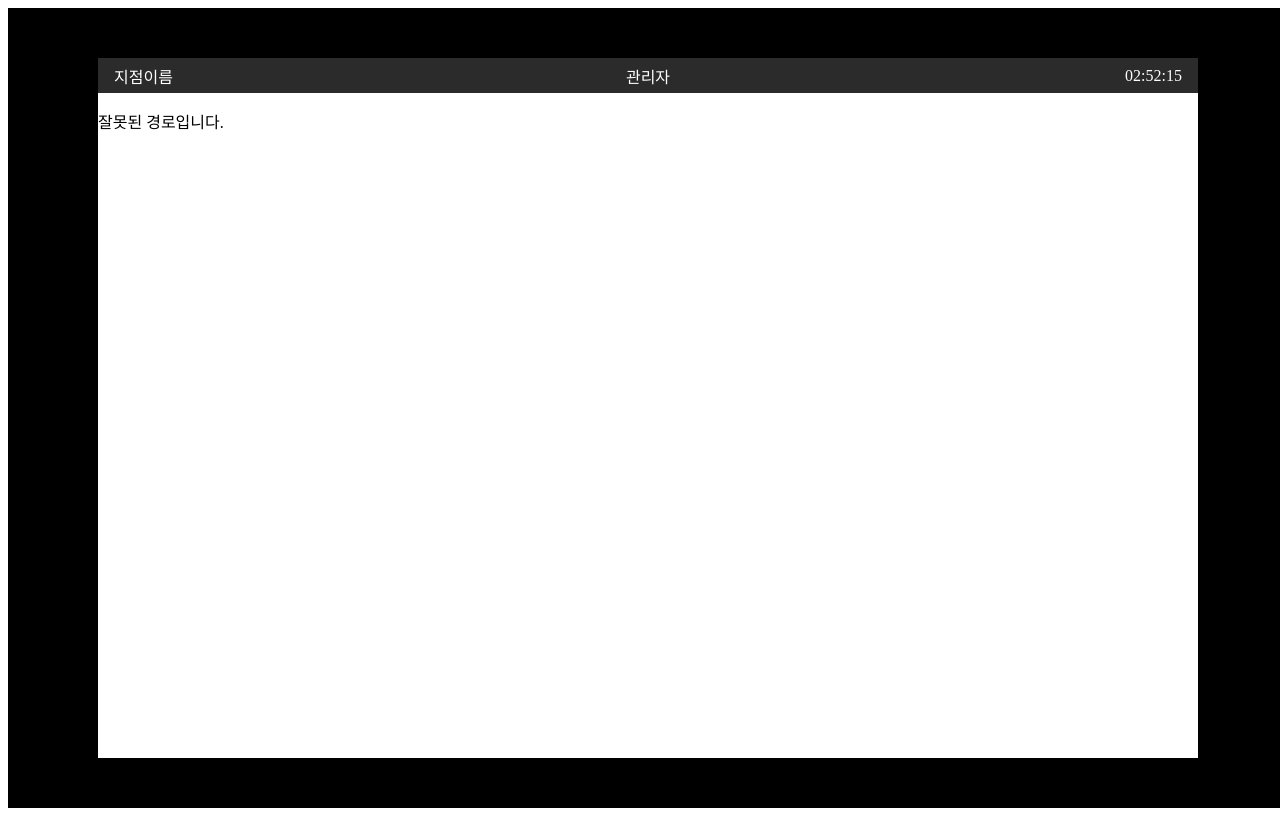
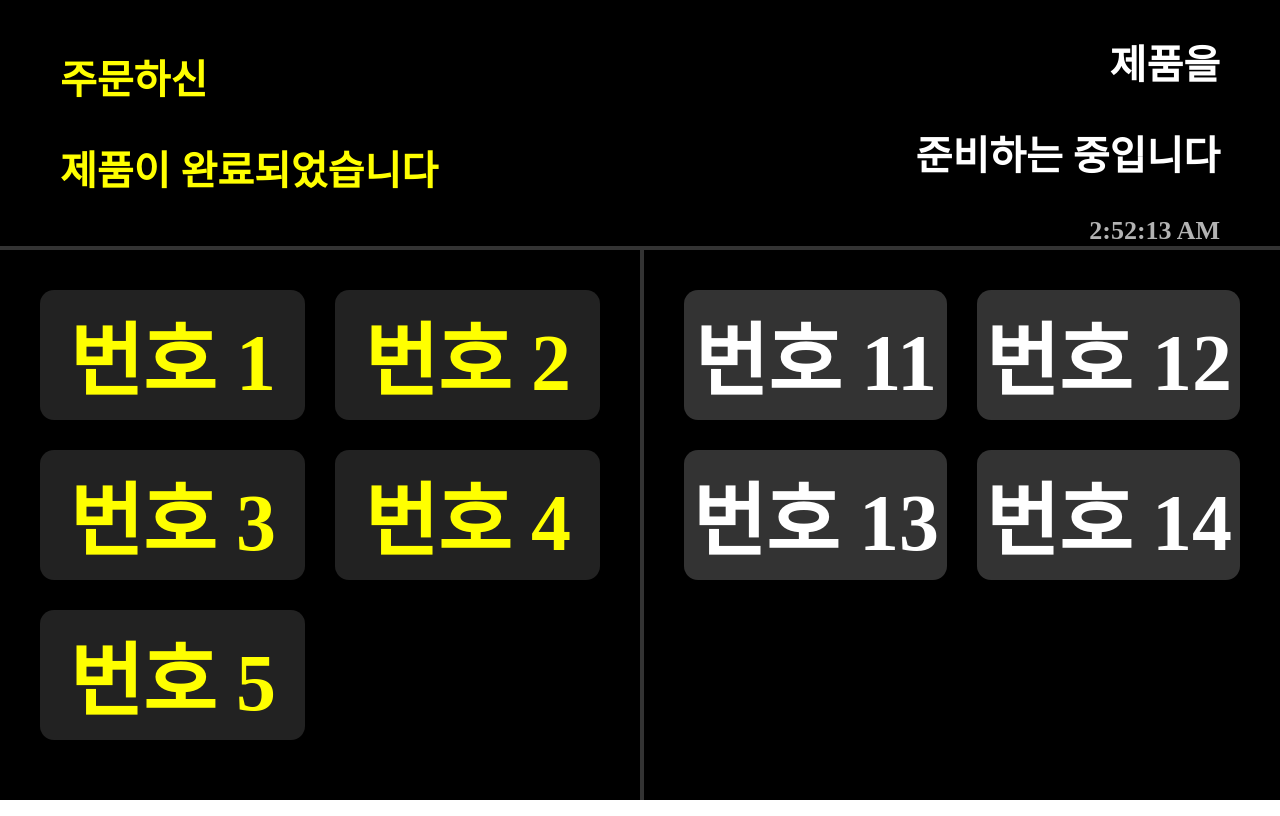
Before and after one commit to forERP/Frontend-Repo, a React (Vite) app in the folder store-web/: page /number in a window 1280 px wide. Built offline with nearby package versions, Linux system fonts and the light colour scheme.

Commit message:
feat:주방 안 주문확인, 번호 호출 refactor: router UI분리 (poslayout만 포스UI)

```diff
--- a/store-web/src/App.css
+++ b/store-web/src/App.css
@@ -1,38 +1,77 @@
-/* 전체 배경 */
+전체 배경
+/* .pos-bg { */
+/* width: 100vw; */
+/* height: 100vh; */
+/* background-color: #000; */
+/* 검은 배경 */
+/* display: flex; */
+/* justify-content: center; */
+/* align-items: center; */
+/* } */
+
+/* 포스기 화면 */
+/* .pos-container { */
+/* width: 1100px; */
+/* 포스기 느낌 */
+/* height: 700px; */
+/* display: flex; */
+/* flex-direction: column; */
+/* background-color: #000; */
+/* } */
+
+/* 헤더 영역 (2 비율) */
+/* .pos-header { */
+/* flex: 0.5; */
+/* background-color: #2b2b2b; */
+/* 어두운 회색 */
+/* display: flex; */
+/* align-items: center; */
+/* color: #fff; */
+/* } */
+
+/* 메인 영역 (8 비율) */
+/* .pos-main { */
+/* flex: 9.5; */
+/* background-color: #fff; */
+/* 흰색 */
+/* overflow: auto; */
+/* } */
+
+html,
+body,
+#root {
+  height: 100%;
+  margin: 0;
+}
+
+/* 전체 배경 (공통) */
 .pos-bg {
   width: 100vw;
   height: 100vh;
   background-color: #000;
-  /* 검은 배경 */
   display: flex;
   justify-content: center;
   align-items: center;
 }
 
-/* 포스기 화면 */
 .pos-container {
   width: 1100px;
-  /* 포스기 느낌 */
   height: 700px;
   display: flex;
   flex-direction: column;
   background-color: #000;
 }
 
-/* 헤더 영역 (2 비율) */
 .pos-header {
   flex: 0.5;
   background-color: #2b2b2b;
-  /* 어두운 회색 */
   display: flex;
   align-items: center;
   color: #fff;
 }
 
-/* 메인 영역 (8 비율) */
 .pos-main {
   flex: 9.5;
   background-color: #fff;
-  /* 흰색 */
   overflow: auto;
 }
--- a/store-web/src/App.jsx
+++ b/store-web/src/App.jsx
@@ -3,16 +3,6 @@ import Header from './components/Header.jsx'
 import AppRouter from './router/AppRouter.jsx'
 
 export default function App() {
-  return (
-    <div className="pos-bg">
-      <div className="pos-container">
-        <header className="pos-header">
-          <Header />
-        </header>
-        <main className="pos-main">
-          <AppRouter />
-        </main>
-      </div>
-    </div>
-  )
+  return <AppRouter />
+
 }
--- /dev/null
+++ b/store-web/src/layouts/PosLayout.jsx
@@ -0,0 +1,21 @@
+import { Outlet } from 'react-router-dom'
+import Header from '../components/Header'
+import '../App.css'
+
+export default function PosLayout() {
+    return (
+        <div className="pos-bg">
+            <div className="pos-container">
+
+                <header className="pos-header">
+                    <Header />
+                </header>
+
+                <main className="pos-main">
+                    <Outlet />
+                </main>
+
+            </div>
+        </div>
+    )
+}
--- /dev/null
+++ b/store-web/src/other/Kitchen.css
@@ -0,0 +1,135 @@
+/* =========================
+   전체 화면 (POS 영향 X)
+========================= */
+.kitchen-wrapper {
+    width: 100vw;
+    height: 100vh;
+
+    background: #111;
+    color: white;
+
+    display: grid;
+
+    /* ⭐ 1 : 5 : 5 : 1 */
+    grid-template-rows: 1fr 5fr 5fr 1fr;
+}
+
+
+/* =========================
+   헤더
+========================= */
+.kitchen-header {
+    display: grid;
+    grid-template-columns: 4fr 4fr 4fr;
+
+    align-items: center;
+    padding: 0 30px;
+
+    font-size: 24px;
+    font-weight: bold;
+
+    background: #222;
+}
+
+
+/* =========================
+   주문 영역
+========================= */
+.kitchen-orders {
+    display: grid;
+
+    /* ⭐ 가로 4:4:4 */
+    grid-template-columns: 4fr 4fr 4fr;
+
+    gap: 14px;
+    padding: 14px;
+}
+
+
+/* =========================
+   주문 카드
+========================= */
+.order-card {
+    background: white;
+    color: black;
+
+    border-radius: 14px;
+
+    padding: 20px;
+
+    display: flex;
+    flex-direction: column;
+    justify-content: space-between;
+
+    font-size: 20px;
+}
+
+
+/* 메뉴 리스트 */
+.menu-list {
+    flex: 1;
+    margin: 10px 0;
+}
+
+
+/* =========================
+   호출 버튼 (터치 친화)
+========================= */
+.call-btn {
+    height: 60px;
+
+    font-size: 22px;
+    font-weight: bold;
+
+    background: red;
+    color: white;
+
+    border: none;
+    border-radius: 10px;
+
+    cursor: pointer;
+}
+
+.call-btn:active {
+    transform: scale(0.97);
+}
+
+
+/* =========================
+   페이징
+========================= */
+.kitchen-pagination {
+    display: flex;
+    justify-content: center;
+    align-items: center;
+    gap: 40px;
+
+    background: #222;
+}
+
+
+/* ⭐ 터치용 크게 */
+.page-btn {
+    width: 120px;
+    height: 70px;
+
+    font-size: 32px;
+    font-weight: bold;
+
+    border-radius: 12px;
+    border: none;
+
+    background: #444;
+    color: white;
+
+    cursor: pointer;
+}
+
+.page-btn:active {
+    transform: scale(0.95);
+}
+
+
+.page-text {
+    font-size: 22px;
+}
--- /dev/null
+++ b/store-web/src/other/Number.css
@@ -0,0 +1,123 @@
+/* =========================
+   전체 레이아웃
+========================= */
+.status-wrapper {
+  width: 100vw;
+  height: 100vh;
+
+  background: black;
+  color: white;
+
+  display: grid;
+  grid-template-rows: 2fr 8fr;
+}
+
+
+/* =========================
+   헤더
+========================= */
+.status-header {
+  display: grid;
+  grid-template-columns: 5fr 5fr;
+
+  align-items: center;
+  padding: 0 60px;
+
+  font-weight: bold;
+  border-bottom: 4px solid #333;
+}
+
+.header-left {
+  color: yellow;   /* ⭐ 왼쪽 노랑 */
+}
+
+.header-left h1 {
+  font-size: 60px;
+}
+
+.header-left h2 {
+  font-size: 40px;
+}
+
+.header-right {
+  text-align: right;
+}
+
+.header-right h1 {
+  font-size: 60px;
+}
+
+.header-right h2 {
+  font-size: 40px;
+}
+
+.time {
+  font-size: 26px;
+  opacity: 0.7;
+}
+
+
+/* =========================
+   메인 5:5
+========================= */
+.status-main {
+  display: grid;
+  grid-template-columns: 5fr 5fr;
+}
+
+
+/* =========================
+   좌우 섹션
+========================= */
+.status-section {
+  padding: 40px;
+}
+
+/* ⭐ 가운데 구분선 */
+.status-section.right {
+  border-left: 4px solid #333;
+}
+
+
+/* =========================
+   ⭐ 번호 2개씩 자동
+========================= */
+.number-grid {
+  display: grid;
+  grid-template-columns: 1fr 1fr;
+  gap: 30px;
+
+  justify-items: start;
+  align-content: start;
+}
+
+
+/* =========================
+   번호 박스
+========================= */
+.number-box {
+  width: 100%;
+  height: 130px;
+
+  font-size: 80px;
+  font-weight: 900;
+
+  display: flex;
+  align-items: center;
+  justify-content: center;
+
+  border-radius: 14px;
+}
+
+
+/* 완료 → 노랑 */
+.done {
+  background: #222;
+  color: yellow;
+}
+
+
+/* 준비중 → 회색 */
+.ready {
+  background: #333;
+}
--- /dev/null
+++ b/store-web/src/other/kitchen.jsx
@@ -0,0 +1,62 @@
+import './Kitchen.css'
+import { useState } from 'react'
+
+export default function Kitchen() {
+    const [page, setPage] = useState(1)
+
+    const next = () => setPage(p => p + 1)
+    const prev = () => setPage(p => Math.max(1, p - 1))
+
+    return (
+        <div className="kitchen-wrapper">
+
+            {/* ✅ 헤더 (1) */}
+            <header className="kitchen-header">
+                <div>🍔 매장 이름</div>
+                <div>👨‍🍳 매니저 홍길동</div>
+                <div>{new Date().toLocaleTimeString()}</div>
+            </header>
+
+
+            {/* ✅ 주문 영역 1 (5) */}
+            <section className="kitchen-orders">
+                <OrderCard />
+                <OrderCard />
+                <OrderCard />
+            </section>
+
+
+            {/* ✅ 주문 영역 2 (5) */}
+            <section className="kitchen-orders">
+                <OrderCard />
+                <OrderCard />
+                <OrderCard />
+            </section>
+
+
+            {/* ✅ 페이징 버튼 (1) */}
+            <footer className="kitchen-pagination">
+                <button className="page-btn" onClick={prev}>◀</button>
+                <span className="page-text">Page {page}</span>
+                <button className="page-btn" onClick={next}>▶</button>
+            </footer>
+
+        </div>
+    )
+}
+
+
+function OrderCard() {
+    return (
+        <div className="order-card">
+            <h3>주문번호 00</h3>
+
+            <div className="menu-list">
+                <p>햄버거 세트 x2</p>
+                <p>콜라 x1</p>
+            </div>
+
+            <button className="call-btn">호출</button>
+        </div>
+    )
+}
--- /dev/null
+++ b/store-web/src/other/number.jsx
@@ -0,0 +1,66 @@
+import './Number.css'
+import { useEffect, useState } from 'react'
+
+export default function number() {
+    const [time, setTime] = useState('')
+
+    const [done] = useState([1, 2, 3, 4, 5])      // 완료
+    const [ready] = useState([11, 12, 13, 14])   // 준비중
+
+    useEffect(() => {
+        const timer = setInterval(() => {
+            setTime(new Date().toLocaleTimeString())
+        }, 1000)
+        return () => clearInterval(timer)
+    }, [])
+
+    return (
+        <div className="status-wrapper">
+
+            {/* ===== 헤더 ===== */}
+            <header className="status-header">
+
+                <div className="header-left">
+                    <h2>주문하신</h2>
+                    <h2 className="yellow">제품이 완료되었습니다</h2>
+                </div>
+
+                <div className="header-right">
+                    <h2>제품을</h2>
+                    <h2>준비하는 중입니다</h2>
+                    <span className="time">{time}</span>
+                </div>
+
+            </header>
+
+
+            {/* ===== 번호 영역 ===== */}
+            <main className="status-main">
+
+                {/* 완료 */}
+                <section className="status-section left">
+                    <div className="number-grid">
+                        {done.map(n => (
+                            <div key={n} className="number-box done">
+                                번호 {n}
+                            </div>
+                        ))}
+                    </div>
+                </section>
+
+
+                {/* 준비중 */}
+                <section className="status-section right">
+                    <div className="number-grid">
+                        {ready.map(n => (
+                            <div key={n} className="number-box ready">
+                                번호 {n}
+                            </div>
+                        ))}
+                    </div>
+                </section>
+
+            </main>
+        </div>
+    )
+}
--- a/store-web/src/router/AppRouter.jsx
+++ b/store-web/src/router/AppRouter.jsx
@@ -1,4 +1,6 @@
 import { Routes, Route } from 'react-router-dom'
+import PosLayout from '../layouts/PosLayout'
+
 import Home from '../pages/Home.jsx'
 import Closed from '../pages/closed.jsx'
 import Login from '../pages/Login.jsx'
@@ -11,34 +13,38 @@ import Meal from '../manager/meal.jsx'
 import Receipt from '../manager/receipt.jsx'
 import Work from '../manager/work.jsx'
 
+import Kitchen from '../other/kitchen.jsx'
+import Number from '../other/number.jsx'
+
 export default function AppRouter() {
   return (
     <Routes>
 
-      <Route path="/login" element={<Login />} />
+      {/* ✅ 번외 (pos-main 영향 ❌ 완전 독립) */}
 
-      <Route path="/" element={<Home />} />
-
-      <Route path="/closed" element={<Closed />} />
-
-      <Route path="/menu/:category" element={<MenuPage />} />
-
-      {/* 메니저 */}
-      <Route path="/manager" element={<Manager />} />
+      <Route path="/kitchen" element={<Kitchen />} />
+      <Route path="/number" element={<Number />} />
 
 
-      <Route path="/change" element={< Change />} />
+      {/* ✅ POS 전용 그룹 (pos-main 적용) */}
+      <Route element={<PosLayout />} >
 
-      <Route path="/dispose" element={< Dispose />} />
-      <Route path="/meal" element={< Meal />} />
+        <Route path="/" element={<Home />} />
+        <Route path="/menu/:category" element={<MenuPage />} />
+        <Route path="/login" element={<Login />} />
+        <Route path="/closed" element={<Closed />} />
 
-      <Route path="/receipt" element={< Receipt />} />
+        <Route path="/manager" element={<Manager />} />
+        <Route path="/change" element={<Change />} />
+        <Route path="/dispose" element={<Dispose />} />
+        <Route path="/meal" element={<Meal />} />
+        <Route path="/receipt" element={<Receipt />} />
+        <Route path="/work" element={<Work />} />
 
-
-      <Route path="/work" element={< Work />} />
-
+      </Route>
 
       <Route path="*" element={<NotFound />} />
+
     </Routes>
   )
 }
```
